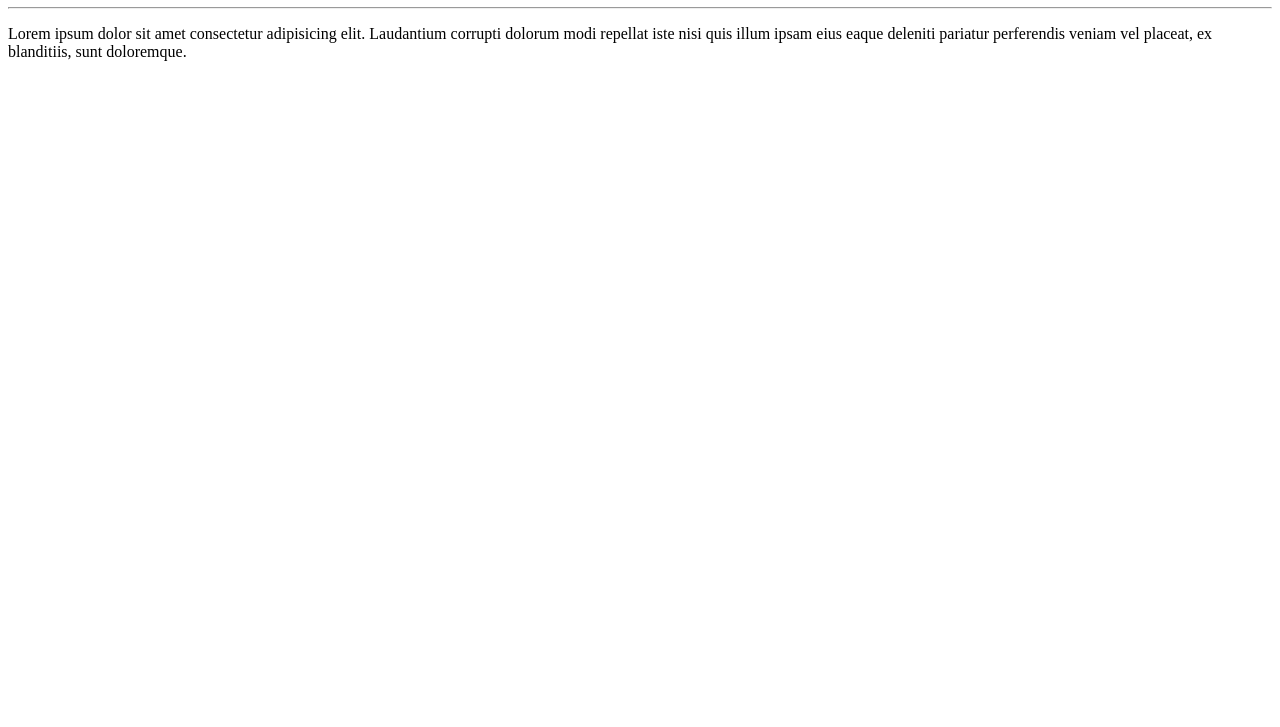
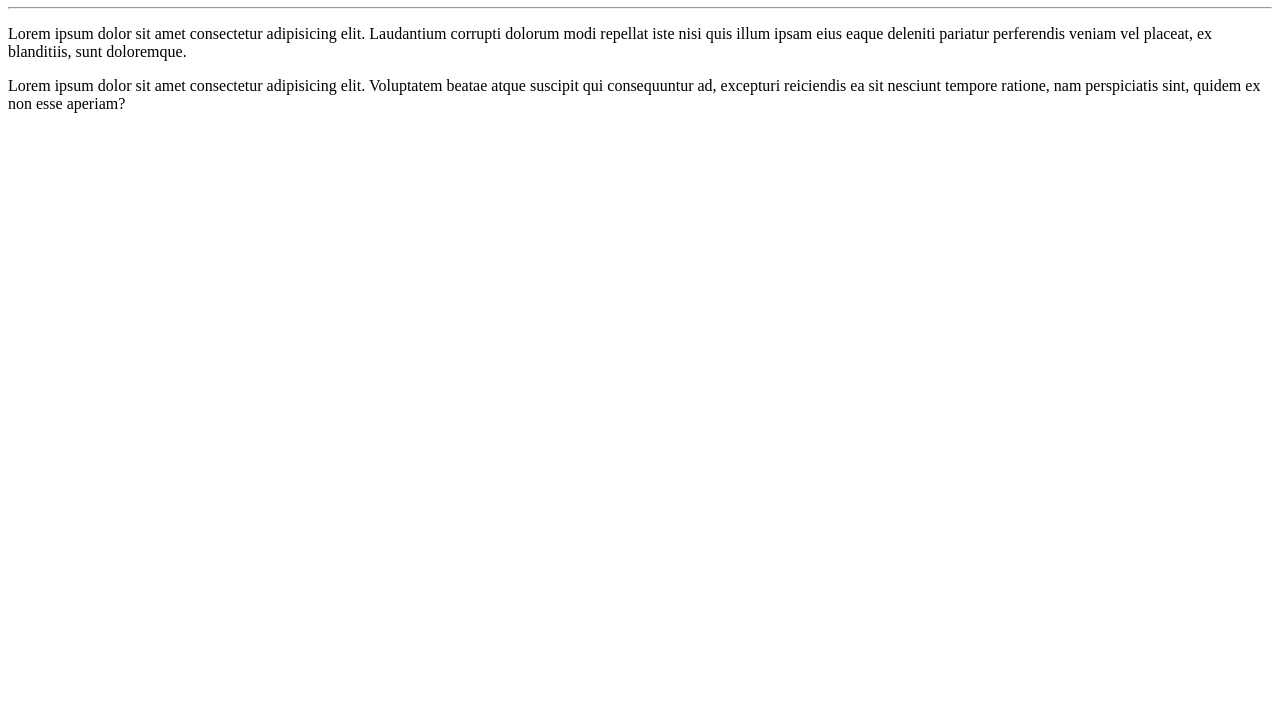
Before and after one commit to calangueras/CursoEmVideo, a plain HTML site: page site_exemplo/index.html in a window 1280 px wide. Shown: the part 73-800 px from the top of the page. Drawn offline with Linux system fonts and the light colour scheme.

Commit message:
adicionei um parágrafo

```diff
--- a/site_exemplo/index.html
+++ b/site_exemplo/index.html
@@ -10,5 +10,6 @@
   <h1>Olá, Mundo!</h1>
   <hr>
   <p>Lorem ipsum dolor sit amet consectetur adipisicing elit. Laudantium corrupti dolorum modi repellat iste nisi quis illum ipsam eius eaque deleniti pariatur perferendis veniam vel placeat, ex blanditiis, sunt doloremque.</p>
+  <p>Lorem ipsum dolor sit amet consectetur adipisicing elit. Voluptatem beatae atque suscipit qui consequuntur ad, excepturi reiciendis ea sit nesciunt tempore ratione, nam perspiciatis sint, quidem ex non esse aperiam?</p>
 </body>
 </html>
```
